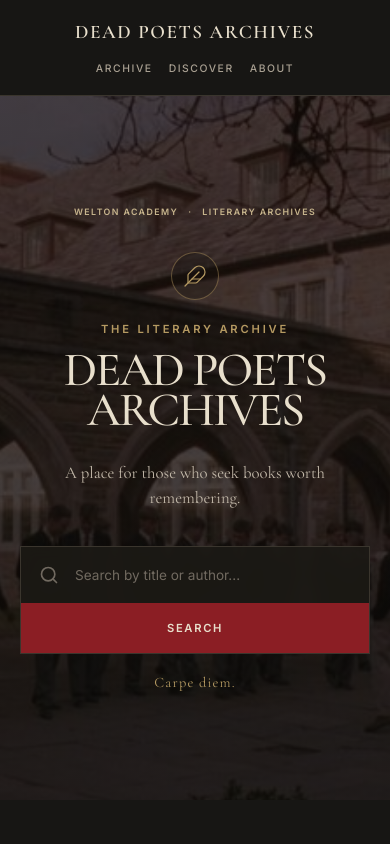
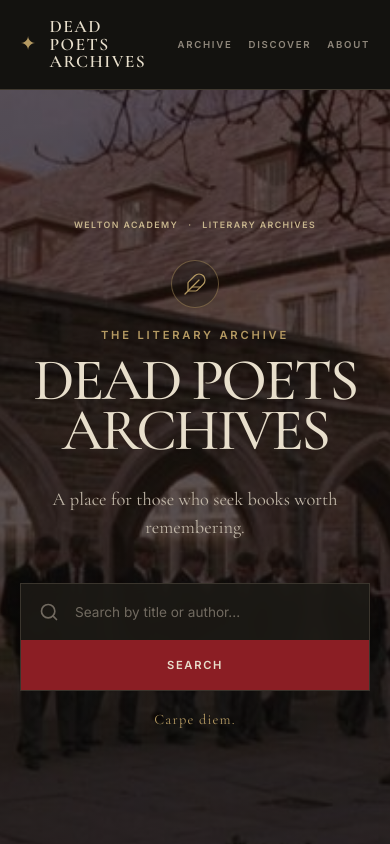
Before and after one commit to nae-rms/book-explorer, a React (Vite) app: page / in a window 390 px wide. Shown: the top 844 px of the page. Built offline with nearby package versions, Linux system fonts and the light colour scheme.

Commit message:
many changes to make navbar have icon

```diff
--- a/src/components/NavBar.jsx
+++ b/src/components/NavBar.jsx
@@ -1,16 +1,35 @@
-import { Link } from "react-router-dom";
+import { Link, useLocation } from "react-router-dom";
 
 function Navbar() {
+  const location = useLocation();
+
+  const isArchivePage = location.pathname === "/search";
+
   return (
     <nav className="navbar">
       <Link to="/" className="logo">
-        Dead Poets Archives
+        <span className="logo-mark" aria-hidden="true">
+          ✦
+        </span>
+
+        <span>Dead Poets Archives</span>
       </Link>
 
       <div className="nav-links">
-        <Link to="/search">Archive</Link>
-        <Link to="/">Discover</Link>
-        <Link to="/">About</Link>
+        <Link
+          to="/search"
+          className={isArchivePage ? "active" : ""}
+        >
+          Archive
+        </Link>
+
+        <Link to="/">
+          Discover
+        </Link>
+
+        <Link to="/">
+          About
+        </Link>
       </div>
     </nav>
   );
--- a/src/index.css
+++ b/src/index.css
@@ -77,80 +77,6 @@ img {
 
 
 /* =========================================================
-   NAVBAR
-========================================================= */
-
-.navbar {
-  position: relative;
-  z-index: 20;
-
-  height: 80px;
-  padding: 0 4%;
-
-  display: flex;
-  align-items: center;
-  justify-content: space-between;
-
-  border-bottom: 1px solid var(--border);
-
-  background: rgba(23, 22, 20, 0.96);
-}
-
-.logo {
-  font-family: "Cormorant Garamond", serif;
-
-  font-size: 1.5rem;
-  font-weight: 600;
-
-  letter-spacing: 0.08em;
-  text-transform: uppercase;
-}
-
-.nav-links {
-  display: flex;
-  align-items: center;
-  gap: 2.5rem;
-
-  font-size: 0.7rem;
-  font-weight: 500;
-
-  letter-spacing: 0.15em;
-  text-transform: uppercase;
-}
-
-.nav-links a {
-  position: relative;
-
-  color: var(--text-secondary);
-
-  transition: color 0.2s ease;
-}
-
-.nav-links a::after {
-  content: "";
-
-  position: absolute;
-  left: 0;
-  bottom: -8px;
-
-  width: 0;
-  height: 1px;
-
-  background: var(--accent-red);
-
-  transition: width 0.2s ease;
-}
-
-.nav-links a:hover {
-  color: var(--text-primary);
-}
-
-.nav-links a:hover::after {
-  width: 100%;
-}
-
-
-/* =========================================================
    GLOBAL TYPOGRAPHY
 ========================================================= */
 
@@ -168,11 +94,132 @@ img {
 
 
 /* =========================================================
+   NAVBAR
+========================================================= */
+
+.navbar {
+  position: relative;
+  z-index: 20;
+
+  height: 76px;
+  padding: 0 5%;
+
+  display: flex;
+  align-items: center;
+  justify-content: space-between;
+
+  background: #13120f;
+
+  border-bottom: 1px solid #40392f;
+}
+
+
+/* =========================================================
+   LOGO
+========================================================= */
+
+.logo {
+  display: inline-flex;
+  align-items: center;
+  gap: 12px;
+
+  color: var(--text-primary);
+
+  font-family: "Cormorant Garamond", serif;
+
+  font-size: 1.45rem;
+  font-weight: 600;
+
+  line-height: 1;
+
+  letter-spacing: 0.08em;
+  text-transform: uppercase;
+}
+
+.logo-mark {
+  display: inline-block;
+
+  color: var(--accent-gold);
+
+  font-family: "Cormorant Garamond", serif;
+
+  font-size: 1.35rem;
+  font-weight: 400;
+
+  line-height: 1;
+}
+
+
+/* =========================================================
+   NAV LINKS
+========================================================= */
+
+.nav-links {
+  display: flex;
+  align-items: center;
+  gap: 38px;
+
+  font-size: 0.68rem;
+  font-weight: 600;
+
+  letter-spacing: 0.18em;
+  text-transform: uppercase;
+}
+
+.nav-links a {
+  position: relative;
+
+  display: inline-block;
+
+  padding: 8px 0;
+
+  color: #8f877b;
+
+  transition: color 0.25s ease;
+}
+
+/* underline */
+.nav-links a::after {
+  content: "";
+
+  position: absolute;
+
+  left: 0;
+  bottom: 0;
+
+  width: 0;
+  height: 1px;
+
+  background: var(--accent-gold);
+
+  transition: width 0.25s ease;
+}
+
+/* hover */
+.nav-links a:hover {
+  color: var(--text-primary);
+}
+
+.nav-links a:hover::after {
+  width: 100%;
+}
+
+/* active page */
+.nav-links a.active {
+  color: var(--text-primary);
+}
+
+.nav-links a.active::after {
+  width: 100%;
+}
+
+
+/* =========================================================
    HOME
 ========================================================= */
 
 .home {
-  min-height: calc(100vh - 80px);
+  min-height: calc(100vh - 76px);
 }
 
 
@@ -183,7 +230,7 @@ img {
 .hero {
   position: relative;
 
-  min-height: calc(100vh - 80px);
+  min-height: 760px;
 
   display: flex;
   align-items: center;
@@ -211,8 +258,8 @@ img {
   background:
     linear-gradient(
       to bottom,
-      rgba(12, 11, 9, 0.70),
-      rgba(12, 11, 9, 0.80)
+      rgba(10, 9, 8, 0.58),
+      rgba(10, 9, 8, 0.72)
     );
 }
 
@@ -222,7 +269,7 @@ img {
 
   width: min(900px, 100%);
 
-  padding: 100px 24px 110px;
+  padding: 90px 24px 100px;
 }
 
 .hero-institution {
@@ -231,7 +278,7 @@ img {
   justify-content: center;
   gap: 10px;
 
-  margin-bottom: 35px;
+  margin-bottom: 30px;
 
   color: #c7b58d;
 
@@ -246,7 +293,7 @@ img {
   width: 48px;
   height: 48px;
 
-  margin: 0 auto 22px;
+  margin: 0 auto 20px;
 
   display: flex;
   align-items: center;
@@ -258,6 +305,11 @@ img {
   color: var(--accent-gold);
 
   background: rgba(20, 18, 15, 0.35);
+}
+
+.hero-icon svg {
+  width: 24px;
+  height: 24px;
 }
 
 .hero .eyebrow {
@@ -345,7 +397,7 @@ img {
     0 0 0 1px rgba(181, 154, 98, 0.15);
 }
 
-.search-bar svg {
+.search-bar > svg {
   flex-shrink: 0;
 
   margin-left: 18px;
@@ -375,7 +427,7 @@ img {
   color: var(--text-muted);
 }
 
-.search-bar button {
+.search-bar button[type="submit"] {
   height: 100%;
 
   padding: 0 28px;
@@ -396,17 +448,19 @@ img {
     transform 0.2s ease;
 }
 
-.search-bar button:hover {
+.search-bar button[type="submit"]:hover {
   background: var(--accent-red-hover);
 }
 
-.search-bar button:active {
+.search-bar button[type="submit"]:active {
   transform: scale(0.98);
 }
 
 .search-clear {
   width: 42px;
   height: 100%;
+
+  flex-shrink: 0;
 
   display: flex;
   align-items: center;
@@ -689,7 +743,7 @@ img {
 ========================================================= */
 
 .results-page {
-  min-height: calc(100vh - 80px);
+  min-height: calc(100vh - 76px);
 }
 
 .results-header {
@@ -933,6 +987,7 @@ img {
   font-family: "Cormorant Garamond", serif;
 
   font-size: 1.05rem;
+
   font-style: italic;
 }
 
@@ -1008,6 +1063,7 @@ img {
   font-family: "Cormorant Garamond", serif;
 
   font-size: 1.1rem;
+
   font-style: italic;
 
   text-align: center;
@@ -1015,11 +1071,11 @@ img {
 
 
 /* =========================================================
-   BOOK DETAILS PAGE
+   BOOK DETAILS
 ========================================================= */
 
 .book-details-page {
-  min-height: calc(100vh - 80px);
+  min-height: calc(100vh - 76px);
 }
 
 .book-details-container {
@@ -1111,6 +1167,7 @@ img {
 
   display: flex;
   flex-wrap: wrap;
+
   gap: 12px 28px;
 
   color: var(--text-muted);
@@ -1196,23 +1253,8 @@ img {
   font-family: "Cormorant Garamond", serif;
 
   font-size: 1rem;
+
   font-style: italic;
-}
-
-
-/* =========================================================
-   TABLET
-========================================================= */
-
-@media (max-width: 1000px) {
-  .book-grid {
-    grid-template-columns:
-      repeat(3, minmax(180px, 1fr));
-  }
-
-  .hero h1 {
-    font-size: clamp(3.8rem, 9vw, 6rem);
-  }
 }
 
 
@@ -1224,19 +1266,31 @@ img {
   .navbar {
     height: auto;
 
-    padding: 20px 6%;
+    min-height: 76px;
 
-    flex-direction: column;
+    padding: 18px 20px;
 
-    gap: 18px;
+    flex-direction: row;
+
+    gap: 20px;
+  }
+
+  .logo {
+    font-size: 1.1rem;
+  }
+
+  .logo-mark {
+    font-size: 1.2rem;
   }
 
   .nav-links {
-    gap: 1.5rem;
+    gap: 1rem;
+
+    font-size: 0.6rem;
   }
 
   .hero {
-    min-height: calc(100vh - 140px);
+    min-height: calc(100vh - 76px);
   }
 
   .hero-content {
@@ -1245,6 +1299,7 @@ img {
 
   .hero-institution {
     font-size: 0.55rem;
+
     letter-spacing: 0.16em;
   }
 
@@ -1270,8 +1325,9 @@ img {
     height: 56px;
   }
 
-  .search-bar button {
+  .search-bar button[type="submit"] {
     width: 100%;
+
     height: 50px;
   }
 
@@ -1287,6 +1343,7 @@ img {
 
   .archive-philosophy {
     display: flex;
+
     flex-direction: column-reverse;
   }
 
@@ -1364,40 +1421,3 @@ img {
     font-size: 3.5rem;
   }
 }
-
-
-/* =========================================================
-   SMALL MOBILE
-========================================================= */
-
-@media (max-width: 430px) {
-  .logo {
-    font-size: 1.2rem;
-  }
-
-  .nav-links {
-    gap: 1rem;
-
-    font-size: 0.65rem;
-  }
-
-  .hero h1 {
-    font-size: 3rem;
-  }
-
-  .hero-description {
-    font-size: 1.05rem;
-  }
-
-  .search-bar {
-    margin-top: 35px;
-  }
-
-  .book-grid {
-    gap: 24px 14px;
-  }
-
-  .book-info h3 {
-    font-size: 1.15rem;
-  }
-}
```
